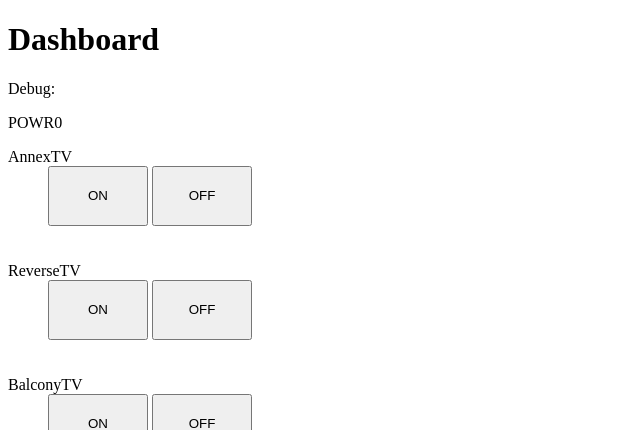
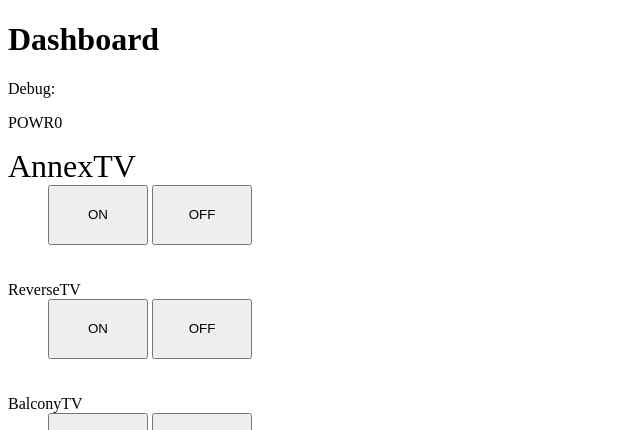
Before and after one commit to andrewngai/TVProjRemoteServer, a Flask app: page / in a window 1280 px wide. Shown: the top 430 px of the page, without its empty margins (0-640 px from the left). Run offline with Flask 2, Linux system fonts and the light colour scheme; parts of the project's set-up code (start-up, migrations or seed data) failed here and were passed over.

Commit message:
formatting

```diff
--- a/templates/dashboard.html
+++ b/templates/dashboard.html
@@ -15,7 +15,7 @@ Debug:<p id="text">
 
 </p>
 <dl>
-<dt>AnnexTV</dt>
+<dt style="font-size: 200%;">AnnexTV</dt>
 <dd>
 <button style="width:100px;height:60px;"onclick="sendCommand('SHARP','ON', '0')">ON</button>
 <button style="width:100px;height:60px;"onclick="sendCommand('SHARP','OFF', '0')">OFF</button>
@@ -75,6 +75,8 @@ Debug:<p id="text">
 <a href="./presetconfig">Go to Config page</a>
 <br>
 <br>
+<br>
+<br>
 </body>
 
 
```
